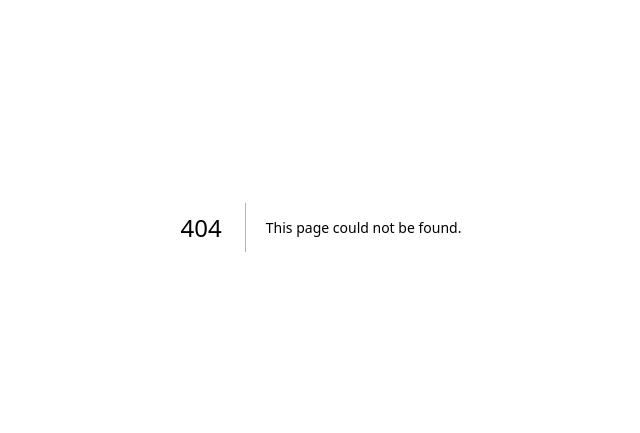
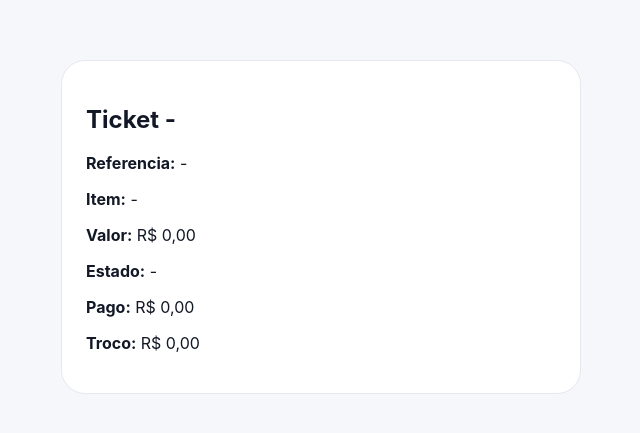
Before and after one commit to haccp-ia/symplex-fest-mvp, a Next.js app: page /ticket in a window 1280 px wide. Before the commit this address had no page. Shown: the part 173-606 px from the top of the page, without its empty margins (319-959 px from the left). Built offline with nearby package versions, Linux system fonts and the light colour scheme.

Commit message:
Add ticket route

```diff
--- /dev/null
+++ b/app/ticket/page.tsx
@@ -0,0 +1,4 @@
+'use client';
+import {useEffect,useState} from 'react';
+const money=(v:string|null)=>Number(v||0).toLocaleString('pt-BR',{style:'currency',currency:'BRL'});
+export default function TicketPage(){const[p,setP]=useState<URLSearchParams>();useEffect(()=>setP(new URLSearchParams(location.search)),[]);return <main style={{minHeight:'100vh',display:'grid',placeItems:'center',background:'#f6f7fb',padding:24}}><section style={{width:'min(520px,100%)',background:'#fff',border:'1px solid #e6e8ef',borderRadius:24,padding:24}}><h1>Ticket {p?.get('codigo')||'-'}</h1><p><b>Referencia:</b> {p?.get('ref')||'-'}</p><p><b>Item:</b> {p?.get('item')||'-'}</p><p><b>Valor:</b> {money(p?.get('valor')||null)}</p><p><b>Estado:</b> {p?.get('estado')||'-'}</p><p><b>Pago:</b> {money(p?.get('pago')||null)}</p><p><b>Troco:</b> {money(p?.get('troco')||null)}</p></section></main>}
```
